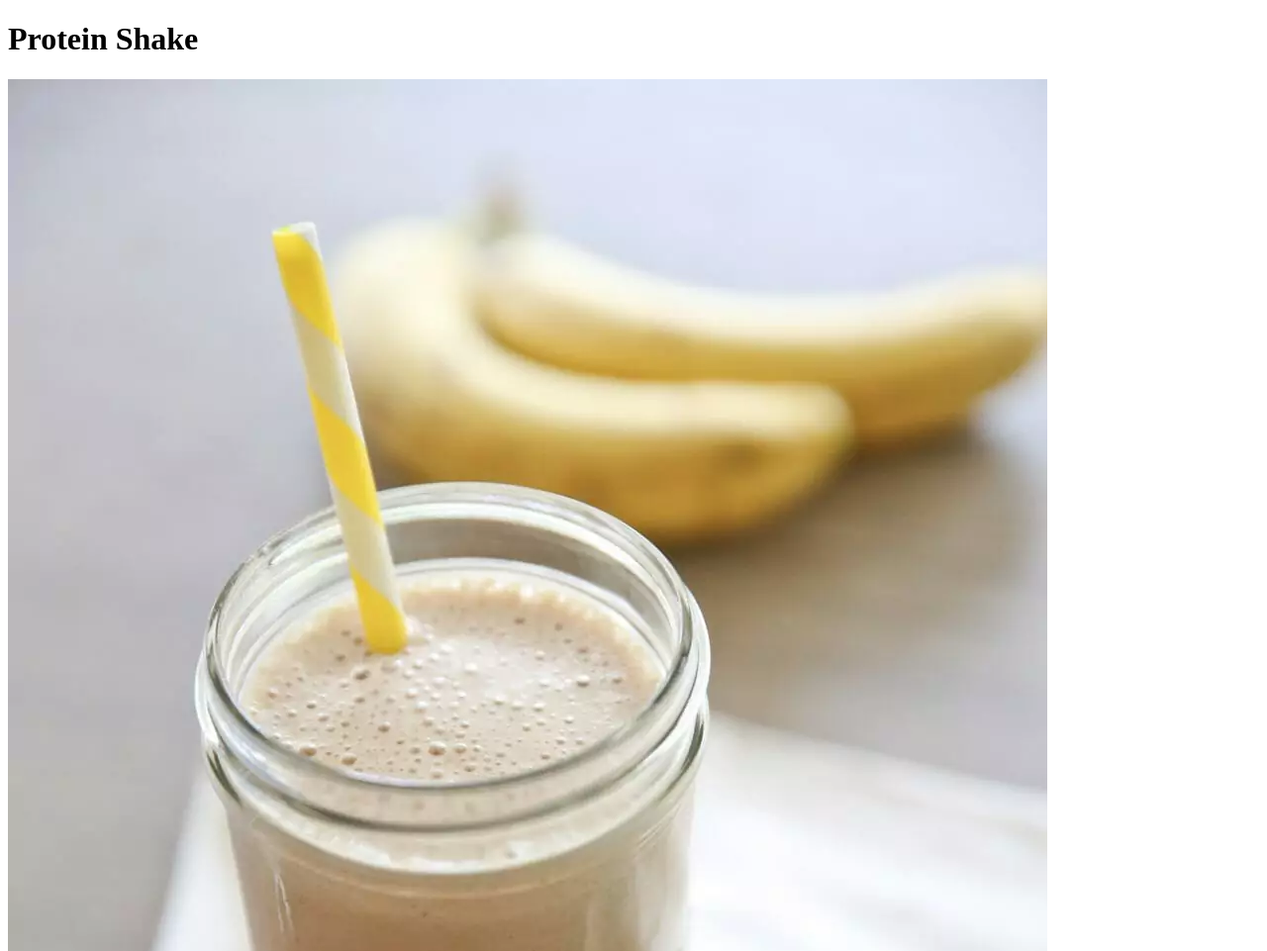
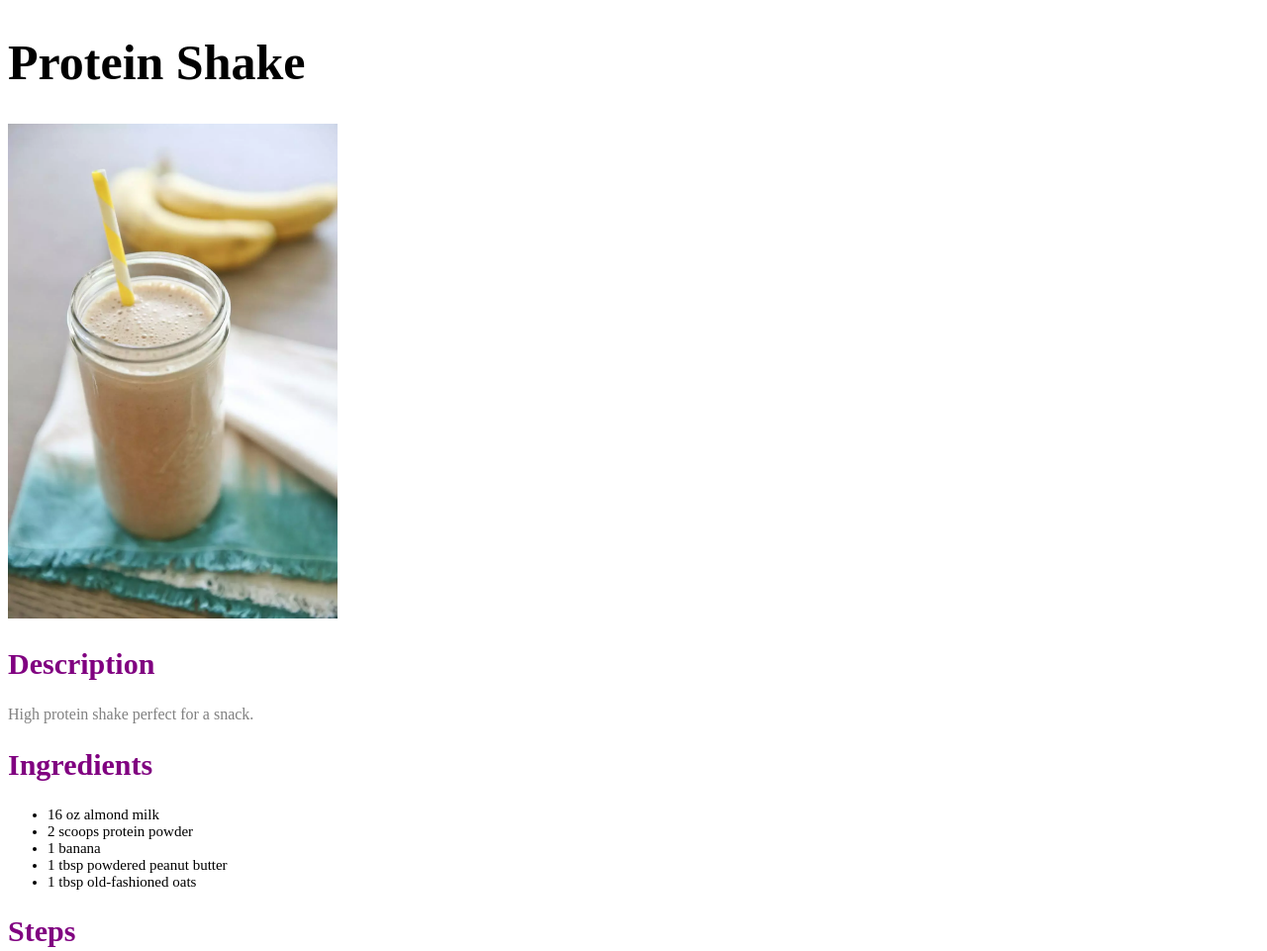
Before and after one commit to josephcsnyder/odin-recipes, a plain HTML site: page recipes/shake.html in a window 1280 px wide. Shown: the top 961 px of the page at 99% size. Drawn offline with Linux system fonts and the light colour scheme.

Commit message:
Add style.css containing formatting practice for odin-recipes

```diff
--- a/recipes/shake.html
+++ b/recipes/shake.html
@@ -3,12 +3,13 @@
     <head>
         <meta charset="UTF-8">
         <title>Protein Shake</title>
+        <link rel="stylesheet" href="../style.css">
     </head>
     <h1>Protein Shake</h1>
     <img src="../img/proteinshake.jpg" alt="Protein Shake">
-    <h2>Description</h2>
+    <h2 class="section">Description</h2>
     <p>High protein shake perfect for a snack.</p>
-    <h2>Ingredients</h2>
+    <h2 class="section">Ingredients</h2>
     <p>
         <ul>
             <li>16 oz almond milk</li>
@@ -18,7 +19,7 @@
             <li>1 tbsp old-fashioned oats</li>
         </ul>
     </p>
-    <h2>Steps</h2>
+    <h2 class="section">Steps</h2>
     <p>
         <ol>
             <li>Pour 16 oz of almond milk into a blender</li>
--- /dev/null
+++ b/style.css
@@ -0,0 +1,26 @@
+p {
+    color: gray
+}
+
+.section {
+    color: purple;
+    font-size: 30px;
+}
+
+ul, li {
+    font-size: 15px;
+}
+
+img {
+    height: 500px;
+    width: auto;
+    text-align: center;
+}
+
+h1 {
+    font-size: 50px;
+}
+
+button {
+    font-size: 40px;
+}
```
Also changed, not shown: index.html (+6 -5 lines), recipes/pbcookies.html (+4 -3 lines), recipes/potroast.html (+4 -3 lines).
